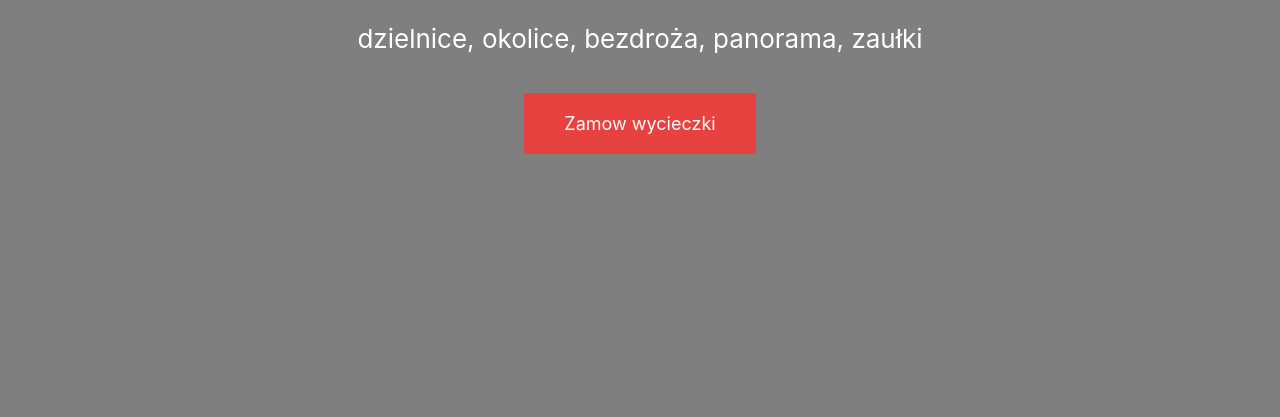
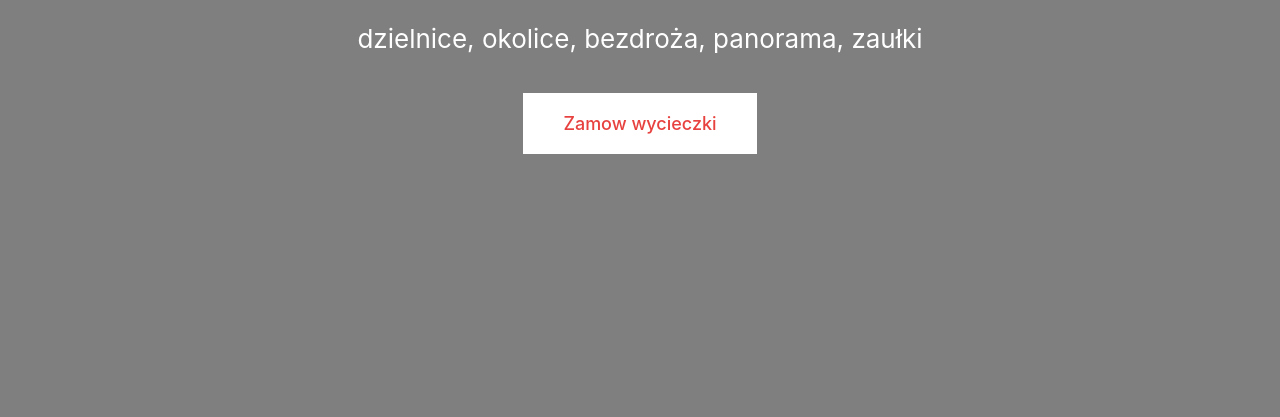
Before and after one commit to lvivduncan/wycieczki-2021, a plain HTML site: page index.html in a window 1280 px wide. Shown: the part 383-800 px from the top of the page. Drawn offline with Linux system fonts and the light colour scheme.

Commit message:
lighthouse test 2

```diff
--- a/css/video.css
+++ b/css/video.css
@@ -51,8 +51,9 @@
 #video .wrapper a
 {
     font-size: 18px;
-    background: var(--orange);
-    color: var(--body-bg);
+    background: var(--body-bg);
+    color: var(--orange);
+    font-weight: 500;
     text-decoration: none;
     padding: var(--gap20) calc(var(--gap20)*2);
     transition: .5s;
@@ -62,4 +63,5 @@
 #video .wrapper a:focus
 {
     background: var(--yellow);
+    color: var(--body-bg);
 }
```
